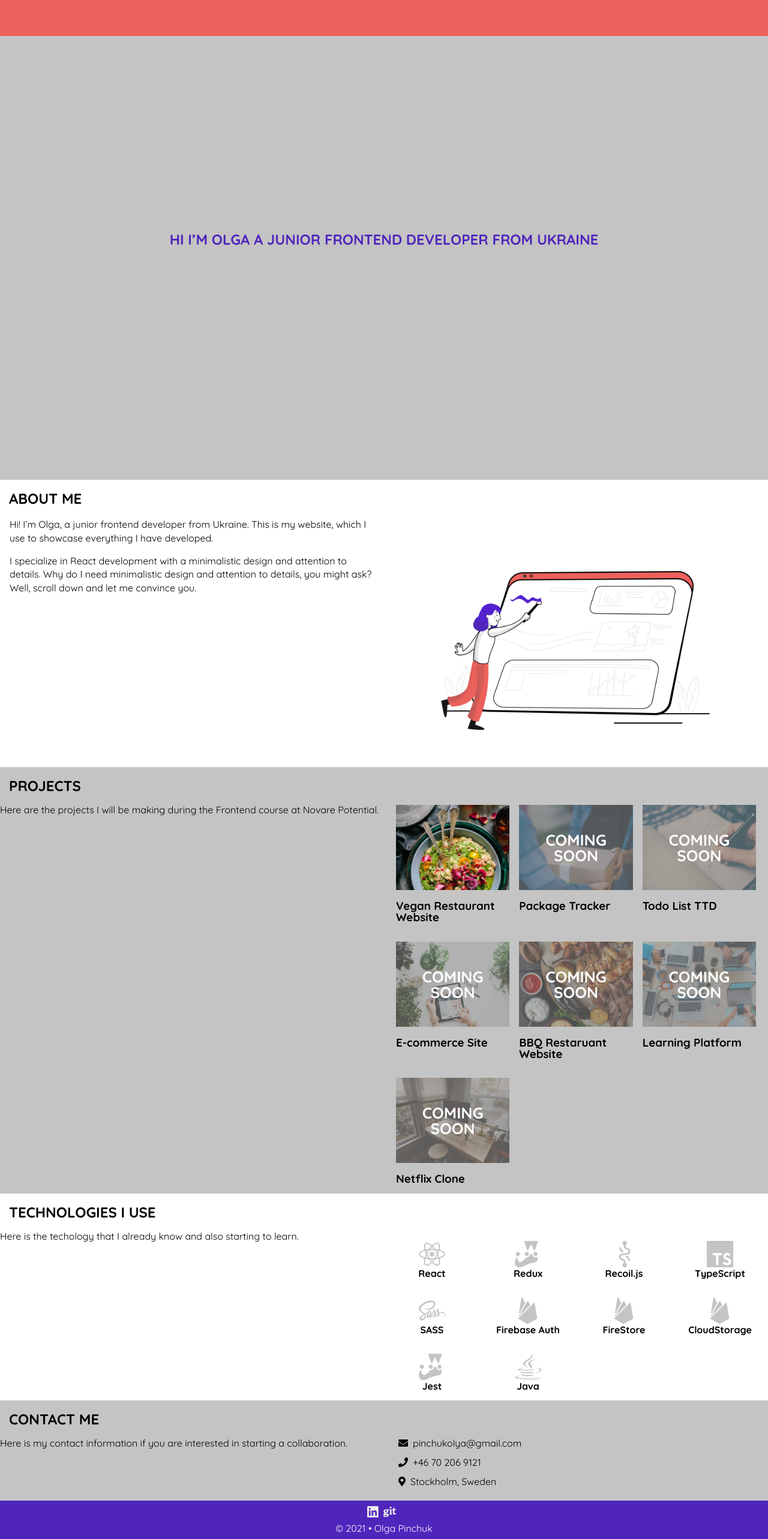
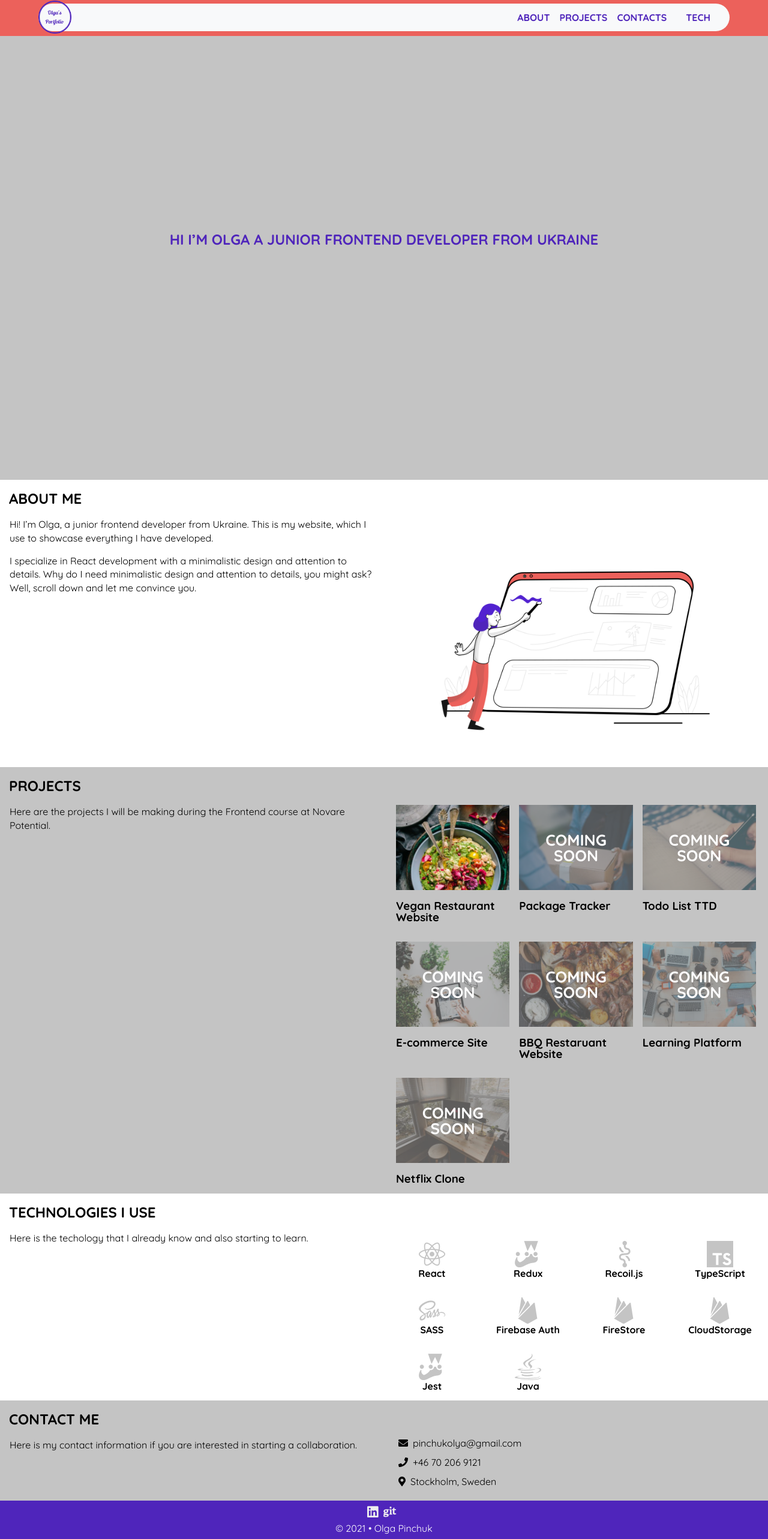
Before and after one commit to OlgaPinchuk/portfolio, a React (Create React App) app: page / in a window 1280 px wide. Shown: the top 2566 px of the page at 60% size. Built offline with nearby package versions, Linux system fonts and the light colour scheme.

Commit message:
add corrections

```diff
--- a/src/App.jsx
+++ b/src/App.jsx
@@ -21,11 +21,13 @@ export default function App() {
   return (
     <article className="App">
       <NavigationBar />
-      <Hero />
-      <About />
-      <Projects />
-      <Technologies />
-      <Contacts />
+      <section className="main">
+        <Hero />
+        <About />
+        <Projects />
+        <Technologies />
+        <Contacts />
+      </section>
     </article>
   );
 }
--- a/src/components/NavigationBar.jsx
+++ b/src/components/NavigationBar.jsx
@@ -1,12 +1,14 @@
-//Project files
+// Project files
 import pageSections from "../data/pageSections.json";
 import List from "./common/List";
 import NavLink from "./NavLink";
 
 export default function NavigationBar() {
+  const navItems = Object.values(pageSections);
+
   return (
     <nav className="nav-bar">
-      {/* <List list={pageSections} Component={NavLink} /> */}
+      <List list={navItems} Component={NavLink} />
     </nav>
   );
 }
--- a/src/components/ProjectCard.jsx
+++ b/src/components/ProjectCard.jsx
@@ -1,4 +1,5 @@
 export default function ProjectCard({ project, onClick }) {
+  // Constants
   const { title, thumb, isLocked } = project;
   const imageSrc = require(`../assets/images/projects/thumbs/${thumb}`).default;
 
--- a/src/components/ProjectsDetails.jsx
+++ b/src/components/ProjectsDetails.jsx
@@ -1,3 +1,4 @@
+// Project files
 import Link from "./common/Link";
 
 export default function ProjectsDetails({ project }) {
@@ -5,7 +6,8 @@ export default function ProjectsDetails({ project }) {
 
   const imageSrc =
     require(`../assets/images/projects/screens/${screen}`).default;
-  const pills = techs.map((item, index) => (
+
+  const Pills = techs.map((item, index) => (
     <span className="pill" key={index}>
       {item}
     </span>
@@ -17,7 +19,7 @@ export default function ProjectsDetails({ project }) {
       <div className="about-project">
         <h2>{title}</h2>
         <p>{description}</p>
-        <div className="pills">{pills}</div>
+        <div className="pills">{Pills}</div>
         <div className="links primary">
           <Link href={hosting}>Visit website/app</Link>
           <Link href={git}>Git repository</Link>
--- a/src/components/sections/About.jsx
+++ b/src/components/sections/About.jsx
@@ -1,9 +1,9 @@
 //Project files
-import { aboutSection } from "../../data/pageSections.json";
 import aboutPicture from "../../assets/images/aboutPicture.png";
+import { about } from "../../data/pageSections.json";
 
 export default function About() {
-  const { title, description } = aboutSection;
+  const { title, description } = about;
   return (
     <section className="page-section flex-column about" id="about">
       <h2 className="section-title">{title}</h2>
--- a/src/components/sections/Contacts.jsx
+++ b/src/components/sections/Contacts.jsx
@@ -1,14 +1,16 @@
 //Project files
 import ContactsList from "../ContactsList";
 import Footer from "../Footer";
-import { contactsSection } from "../../data/pageSections.json";
+import { contacts } from "../../data/pageSections.json";
 
 export default function Contacts() {
-  const { title, description } = contactsSection;
+  const { title, description } = contacts;
   return (
     <section className="page-section flex-column contact" id="contact">
       <h2 className="section-title">{title}</h2>
-      <p>{description}</p>
+      <div className="descriptions">
+        <p>{description}</p>
+      </div>
       <div className="contacts-section">
         <ContactsList />
       </div>
--- a/src/components/sections/Hero.jsx
+++ b/src/components/sections/Hero.jsx
@@ -1,8 +1,8 @@
 //Project files
-import { heroSection } from "../../data/pageSections.json";
+import { hero } from "../../data/pageSections.json";
 
 export default function Hero() {
-  const { title } = heroSection;
+  const { title } = hero;
   return (
     <section className="page-section flex-column hero" id="hero">
       <h2 className="section-title">{title}</h2>
--- a/src/components/sections/Projects.jsx
+++ b/src/components/sections/Projects.jsx
@@ -2,13 +2,13 @@
 import { useState } from "react";
 
 //Project files
-import { projectsSection } from "../../data/pageSections.json";
 import Modal from "../common/Modal";
 import ProjectsList from "../ProjectsList";
 import ProjectsDetails from "../ProjectsDetails";
+import { projects } from "../../data/pageSections.json";
 
 export default function Projects() {
-  const { title, description } = projectsSection;
+  const { title, description } = projects;
 
   //State
   const [isOpen, setIsOpen] = useState(false);
@@ -23,7 +23,9 @@ export default function Projects() {
   return (
     <section className="page-section flex-column projects" id="projects">
       <h2 className="section-title">{title}</h2>
-      <p>{description}</p>
+      <div className="descriptions">
+        <p>{description}</p>
+      </div>
       <div className="projects-wrapper">
         <Modal open={isOpen} onClose={() => setIsOpen(false)}>
           <ProjectsDetails project={projectChosen} />
--- a/src/components/sections/Technologies.jsx
+++ b/src/components/sections/Technologies.jsx
@@ -1,14 +1,16 @@
 // Project files
-import { technologiesSection } from "../../data/pageSections.json";
 import TechList from "../TechList";
+import { technologies } from "../../data/pageSections.json";
 
 export default function Projects() {
-  const { title, description } = technologiesSection;
+  const { title, description } = technologies;
 
   return (
     <section className="page-section flex-column tech" id="tech">
       <h2 className="section-title">{title}</h2>
-      <p>{description}</p>
+      <div className="descriptions">
+        <p>{description}</p>
+      </div>
       <TechList />
     </section>
   );
--- a/src/data/pageSections.json
+++ b/src/data/pageSections.json
@@ -1,10 +1,11 @@
 {
-  "heroSection": {
+  "hero": {
     "id": 1,
     "name": "hero",
+    "isImage": true,
     "title": "Hi I’m Olga a junior frontend developer from Ukraine"
   },
-  "aboutSection": {
+  "about": {
     "id": 2,
     "name": "about",
     "title": "About me",
@@ -13,21 +14,21 @@
       "I specialize in React development with a minimalistic design and attention to details. Why do I need minimalistic design and attention to details, you might ask? Well, scroll down and let me convince you."
     ]
   },
-  "projectsSection": {
+  "projects": {
     "id": 3,
     "name": "projects",
     "title": "Projects",
     "description": "Here are the projects I will be making during the Frontend course at Novare Potential."
   },
-  "technologiesSection": {
+  "technologies": {
     "id": 4,
     "name": "tech",
     "title": "Technologies I use",
     "description": "Here is the techology that I already know and also starting to learn."
   },
-  "contactsSection": {
+  "contacts": {
     "id": 5,
-    "name": "contact",
+    "name": "contacts",
     "title": "Contact me",
     "description": "Here is my contact information if you are interested in starting a collaboration."
   }
```
